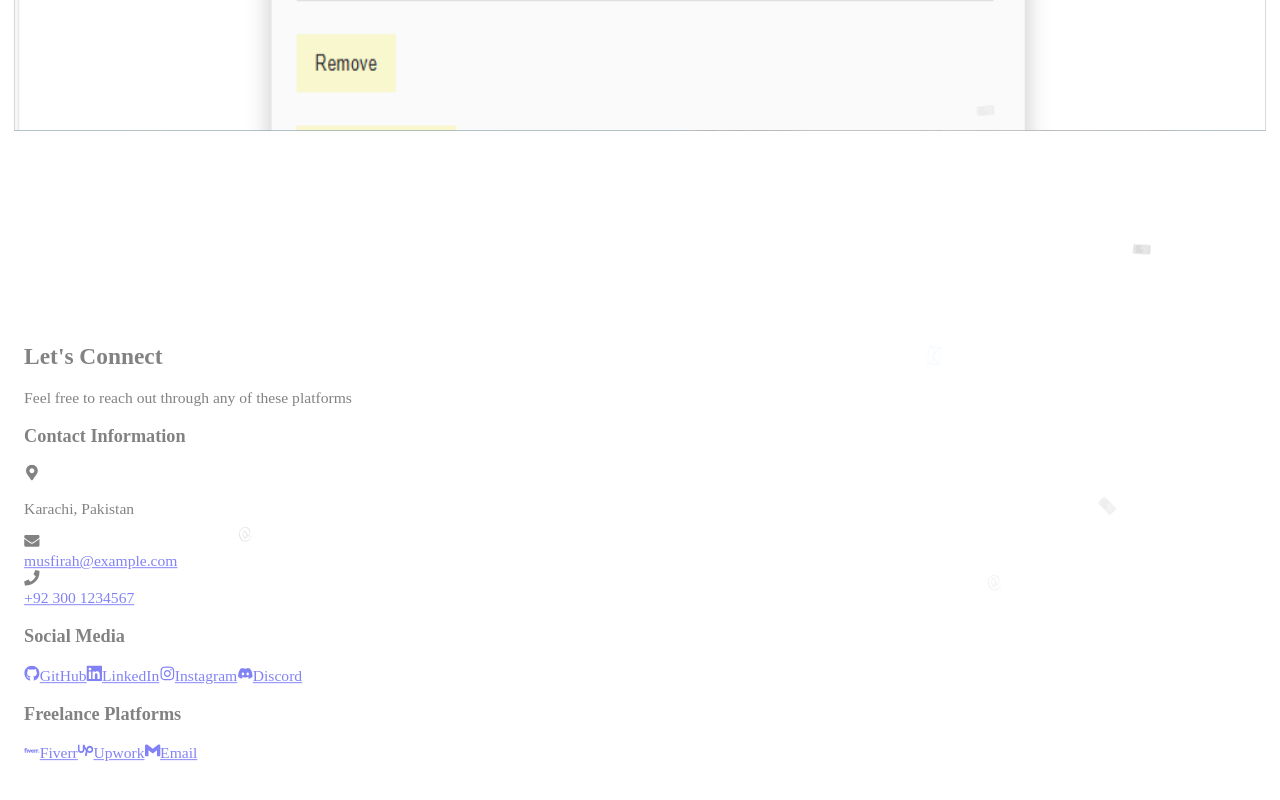
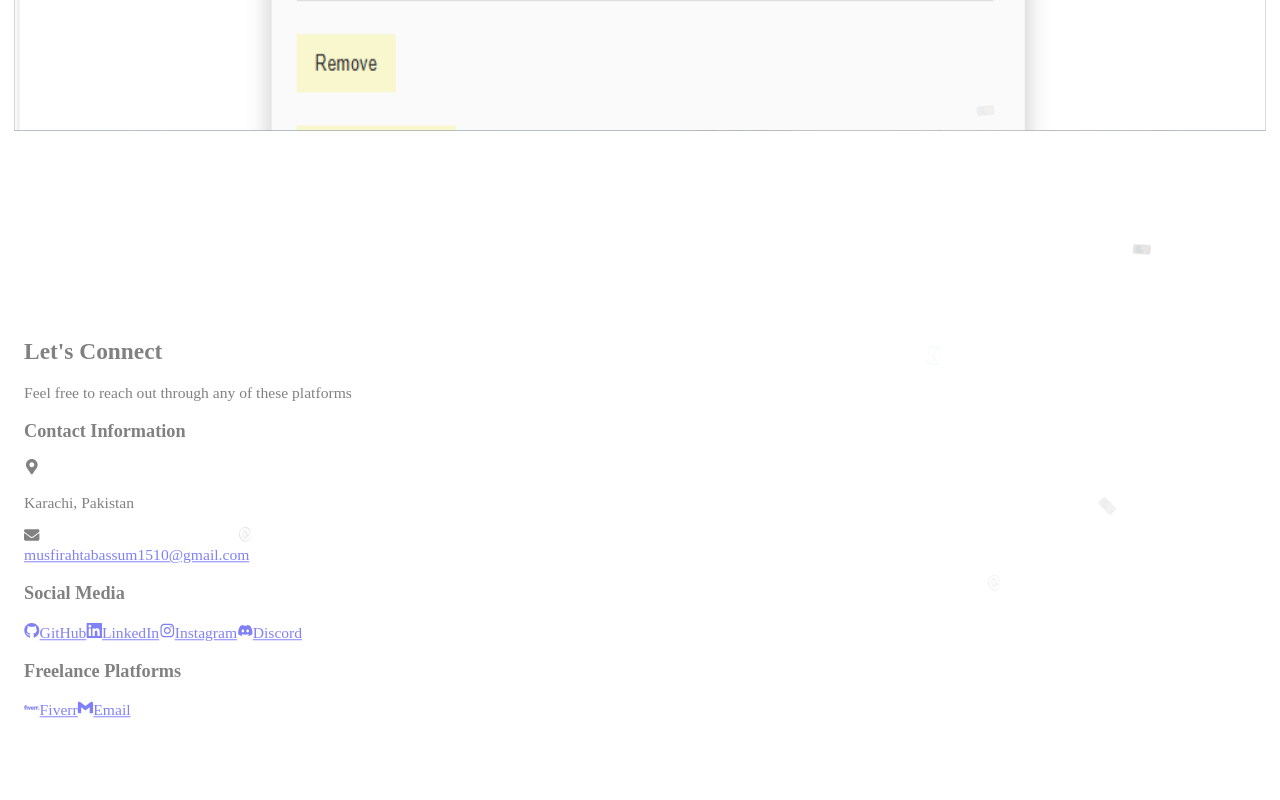
Before and after one commit to AhmedCoder2233/Musfirah-Portfolio, a Next.js app: page / in a window 1280 px wide. Shown: the part 4082-4882 px from the top of the page. Built offline with nearby package versions, Linux system fonts and the light colour scheme.

Commit message:
Musfirah-Portfolio

```diff
--- a/src/app/About/page.tsx
+++ b/src/app/About/page.tsx
@@ -33,7 +33,7 @@ const AboutSection = () => {
   return (
     <section
       ref={ref}
-      className="relative min-h-screen w-full flex items-center justify-center overflow-hidden bg-gradient-to-br from-gray-900 via-black to-gray-800 md:h-[700px] px-4"
+      className="relative min-h-screen w-full flex items-center justify-center overflow-hidden bg-gradient-to-br from-gray-900 via-black to-gray-800 md:h-[700px] px-4" id="about"
     >
       {/* Subtle floating molecules */}
       <motion.div
--- a/src/app/Contact/page.tsx
+++ b/src/app/Contact/page.tsx
@@ -26,7 +26,7 @@ const ContactSection = () => {
   return (
     <section
       ref={ref}
-      id="contact"
+      id="#contact"
       className="relative w-full flex items-center justify-center overflow-hidden bg-gradient-to-br from-gray-900 via-black to-gray-800 py-16 px-4 min-h-[80vh]"
     >
       {/* Floating contact elements */}
@@ -131,23 +131,9 @@ const ContactSection = () => {
                 <div>
                   <a
                     href="mailto:musfirah@example.com"
-                    className="text-gray-300 hover:text-cyan-400 transition-colors"
+                    className="text-gray-300 text-sm hover:text-cyan-400 transition-colors"
                   >
-                    musfirah@example.com
-                  </a>
-                </div>
-              </div>
-
-              <div className="flex items-start gap-4">
-                <div className="mt-1 text-cyan-400">
-                  <FaPhone className="text-lg" />
-                </div>
-                <div>
-                  <a
-                    href="tel:+923001234567"
-                    className="text-gray-300 hover:text-cyan-400 transition-colors"
-                  >
-                    +92 300 1234567
+                    musfirahtabassum1510@gmail.com
                   </a>
                 </div>
               </div>
@@ -167,7 +153,7 @@ const ContactSection = () => {
             </h3>
             <div className="grid grid-cols-2 gap-4">
               <a
-                href="https://github.com/"
+                href="https://github.com/Musfirah911"
                 target="_blank"
                 rel="noopener noreferrer"
                 className="flex items-center gap-3 p-3 bg-gray-800 rounded-lg border border-gray-700 hover:bg-gray-700 hover:text-cyan-400 transition-all"
@@ -176,7 +162,7 @@ const ContactSection = () => {
                 <span>GitHub</span>
               </a>
               <a
-                href="https://linkedin.com/"
+                href="https://www.linkedin.com/in/musfirah-tabassum-911-913-khum/?utm_source=share&utm_campaign=share_via&utm_content=profile&utm_medium=android_app"
                 target="_blank"
                 rel="noopener noreferrer"
                 className="flex items-center gap-3 p-3 bg-gray-800 rounded-lg border border-gray-700 hover:bg-blue-600 hover:text-white transition-all"
@@ -185,7 +171,7 @@ const ContactSection = () => {
                 <span>LinkedIn</span>
               </a>
               <a
-                href="https://instagram.com/"
+                href="https://www.instagram.com/musfirah_tabassum?igsh=MWcydzZpa2RlY2Qzdg%3D%3D"
                 target="_blank"
                 rel="noopener noreferrer"
                 className="flex items-center gap-3 p-3 bg-gray-800 rounded-lg border border-gray-700 hover:bg-pink-600 hover:text-white transition-all"
@@ -194,7 +180,7 @@ const ContactSection = () => {
                 <span>Instagram</span>
               </a>
               <a
-                href="https://discord.com/"
+                href="https://discord.com/users/musfirah_tabassum"
                 target="_blank"
                 rel="noopener noreferrer"
                 className="flex items-center gap-3 p-3 bg-gray-800 rounded-lg border border-gray-700 hover:bg-indigo-600 hover:text-white transition-all"
@@ -218,7 +204,7 @@ const ContactSection = () => {
             </h3>
             <div className="grid grid-cols-1 gap-4">
               <a
-                href="https://fiverr.com/"
+                href="https://www.fiverr.com/musfirah_911/craft-pixel-perfect-and-modern-and-interactive-website-ui?utm_medium=shared&utm_source=copy_link&utm_campaign=base_gig_create_share&utm_term=bdGPezX&view=gig&gig_id=419536147"
                 target="_blank"
                 rel="noopener noreferrer"
                 className="flex items-center gap-3 p-3 bg-gray-800 rounded-lg border border-gray-700 hover:bg-green-500 hover:text-white transition-all"
@@ -227,16 +213,7 @@ const ContactSection = () => {
                 <span>Fiverr</span>
               </a>
               <a
-                href="https://upwork.com/"
-                target="_blank"
-                rel="noopener noreferrer"
-                className="flex items-center gap-3 p-3 bg-gray-800 rounded-lg border border-gray-700 hover:bg-green-600 hover:text-white transition-all"
-              >
-                <SiUpwork className="text-xl" />
-                <span>Upwork</span>
-              </a>
-              <a
-                href="mailto:musfirah@example.com"
+                href="mailto:musfirahtabassum1510@gmail.com"
                 className="flex items-center gap-3 p-3 bg-gray-800 rounded-lg border border-gray-700 hover:bg-red-500 hover:text-white transition-all"
               >
                 <SiGmail className="text-xl" />
--- a/src/app/Hero/page.tsx
+++ b/src/app/Hero/page.tsx
@@ -301,7 +301,7 @@ const Hero = () => {
                   boxShadow: "0 10px 25px -5px rgba(0, 255, 255, 0.3)",
                 }}
                 whileTap={{ scale: 0.95 }}
-                href="#contact"
+                href="mailto:musfirahtabassum1510@gmail.com"
                 className="px-5 py-2 sm:px-6 sm:py-3 border-2 border-cyan-400 text-cyan-400 rounded-full font-medium shadow-lg hover:bg-cyan-400 hover:text-gray-900 transition-all relative overflow-hidden group text-sm sm:text-base"
               >
                 <span className="relative z-10">Hire Me</span>
--- a/src/app/Projects/page.tsx
+++ b/src/app/Projects/page.tsx
@@ -79,7 +79,7 @@ const ProjectsSection = () => {
   return (
     <section
       ref={ref}
-      id="projects"
+      id="#projects"
       className="relative w-full flex items-center justify-center overflow-hidden bg-gradient-to-br from-gray-900 via-black to-gray-800 py-12 md:py-20 px-4 min-h-screen"
     >
       {/* Floating tech elements */}
--- a/src/app/Skills/page.tsx
+++ b/src/app/Skills/page.tsx
@@ -101,7 +101,7 @@ const SkillsSection = () => {
   return (
     <section
       ref={ref}
-      className="relative min-h-screen w-full flex items-center justify-center overflow-hidden bg-gradient-to-br from-gray-900 via-black to-gray-800 md:h-[800px] px-4 py-20"
+      className="relative min-h-screen w-full flex items-center justify-center overflow-hidden bg-gradient-to-br from-gray-900 via-black to-gray-800 md:h-[800px] px-4 py-20" id="skills"
     >
       {/* Floating tech elements */}
       <motion.div
```
Also changed, not shown: src/app/Header/page.tsx (+4 -4 lines).
